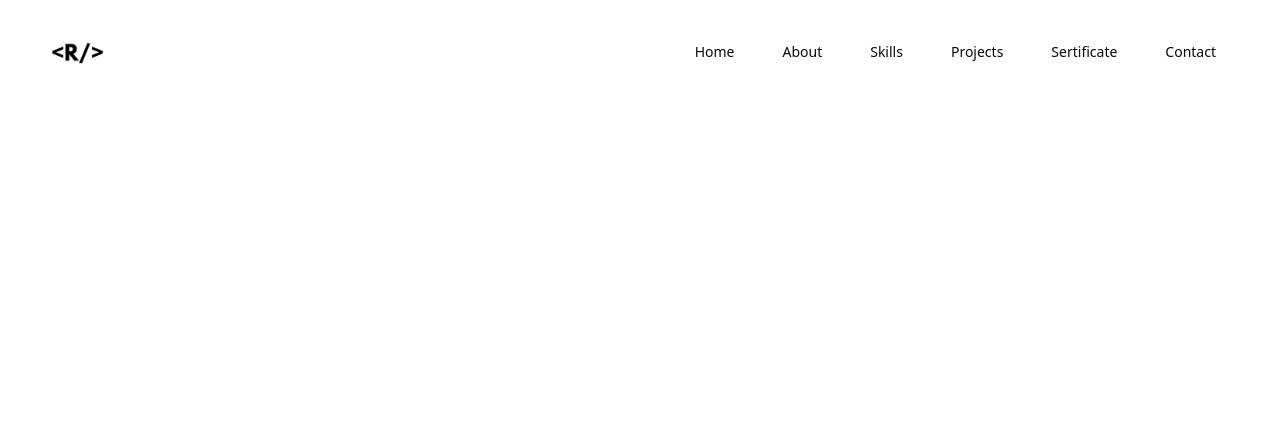
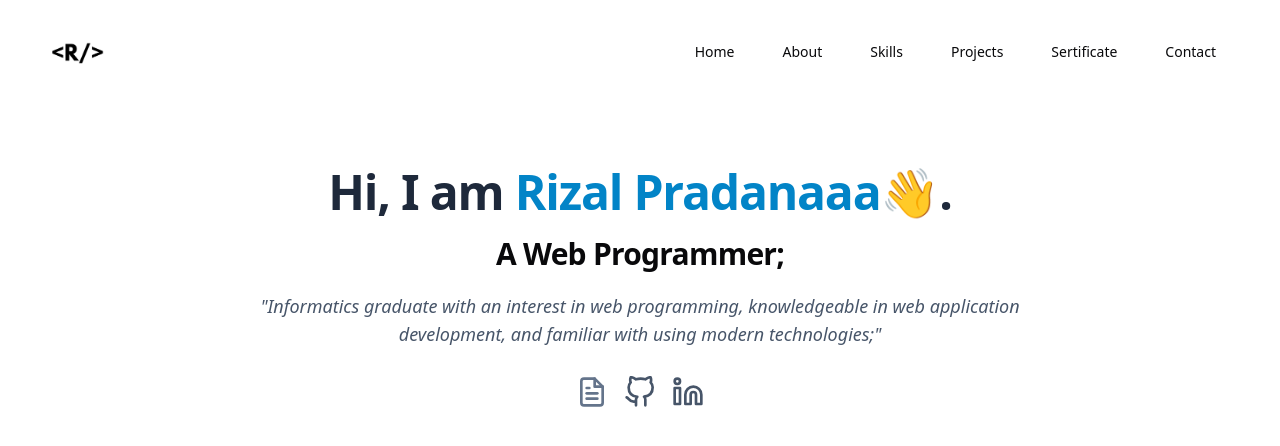
Before and after one commit to RizalPradanaaa/me, a React (Vite) app: page / in a window 1280 px wide. Shown: the top 446 px of the page. Built offline with nearby package versions, Linux system fonts and the light colour scheme.

Commit message:
About section

```diff
--- a/src/App.tsx
+++ b/src/App.tsx
@@ -1,10 +1,12 @@
 import './App.css'
+import About from './components/About'
 import Navbar from './components/Navbar'
 
 function App() {
   return (
     <>
     <Navbar/>
+    <About/>
     </>
   )
 }
--- /dev/null
+++ b/src/components/About.tsx
@@ -0,0 +1,21 @@
+export default function About() {
+    return (
+        <div className='mt-16 md:mt-24 font-poppins'>
+            <h1 className="scroll-m-20 text-4xl font-extrabold tracking-tight lg:text-5xl text-slate-800">
+            Hi, I am <span className='text-sky-600'>Rizal Pradanaaa</span>👋.
+            </h1>
+            <h2 className="scroll-m-20 mt-5 text-2xl md:text-3xl font-bold tracking-tight first:mt-0 underline-offset-4">
+            A Web Programmer;
+            </h2>
+            <blockquote className=" p-5 italic md:text-lg text-slate-600 lg:w-2/3 mx-auto">
+            "Informatics graduate with an interest in web programming, knowledgeable in web application development, and familiar with using modern technologies;"
+            </blockquote>
+
+            <div className="flex flex-inline gap-4 mx-auto items-center justify-center mt-2">
+                <svg className="h-8 w-8 text-slate-500 hover:text-sky-600"  viewBox="0 0 24 24"  fill="none"  stroke="currentColor"  stroke-width="2"  stroke-linecap="round"  stroke-linejoin="round">  <path d="M14 2H6a2 2 0 0 0-2 2v16a2 2 0 0 0 2 2h12a2 2 0 0 0 2-2V8z" />  <polyline points="14 2 14 8 20 8" />  <line x1="16" y1="13" x2="8" y2="13" />  <line x1="16" y1="17" x2="8" y2="17" />  <polyline points="10 9 9 9 8 9" /></svg>
+                <svg className="h-8 w-8 text-slate-600 hover:text-sky-600"  viewBox="0 0 24 24"  fill="none"  stroke="currentColor"  stroke-width="2"  stroke-linecap="round"  stroke-linejoin="round">  <path d="M9 19c-5 1.5-5-2.5-7-3m14 6v-3.87a3.37 3.37 0 0 0-.94-2.61c3.14-.35 6.44-1.54 6.44-7A5.44 5.44 0 0 0 20 4.77 5.07 5.07 0 0 0 19.91 1S18.73.65 16 2.48a13.38 13.38 0 0 0-7 0C6.27.65 5.09 1 5.09 1A5.07 5.07 0 0 0 5 4.77a5.44 5.44 0 0 0-1.5 3.78c0 5.42 3.3 6.61 6.44 7A3.37 3.37 0 0 0 9 18.13V22" /></svg>
+                <svg className="h-8 w-8 text-slate-600 hover:text-sky-600"  viewBox="0 0 24 24"  fill="none"  stroke="currentColor"  stroke-width="2"  stroke-linecap="round"  stroke-linejoin="round">  <path d="M16 8a6 6 0 0 1 6 6v7h-4v-7a2 2 0 0 0-2-2 2 2 0 0 0-2 2v7h-4v-7a6 6 0 0 1 6-6z" />  <rect x="2" y="9" width="4" height="12" />  <circle cx="4" cy="4" r="2" /></svg>
+            </div>
+        </div>
+      )
+}
--- a/src/components/Navbar.tsx
+++ b/src/components/Navbar.tsx
@@ -8,7 +8,7 @@ export default function Navbar() {
                 <img src="./public/logo.png" alt="Logo" width={60}/>
         </NavigationMenu>
         <NavigationMenu className='hidden md:flex'>
-            <div className="flex gap-4">
+            <div className="flex gap-4 hover:text-sky-600 font-bold">
                 <NavigationMenuLink className={navigationMenuTriggerStyle()}>
                     Home
                 </NavigationMenuLink>
@@ -34,7 +34,7 @@ export default function Navbar() {
         <Sheet>
             <SheetTrigger className='md:hidden'>☰</SheetTrigger>
                 <SheetContent>
-                    <SheetHeader className='mt-4'>
+                    <SheetHeader>
                     <SheetTitle>Home</SheetTitle>
                     <SheetTitle>About</SheetTitle>
                     <SheetTitle>Skilss</SheetTitle>
--- a/src/components/ui/sheet.tsx
+++ b/src/components/ui/sheet.tsx
@@ -106,7 +106,7 @@ const SheetTitle = React.forwardRef<
 >(({ className, ...props }, ref) => (
   <SheetPrimitive.Title
     ref={ref}
-    className={cn("text-lg font-semibold text-foreground hover:underline underline-offset-4", className)}
+    className={cn("text-lg font-semibold text-foreground hover:underline hover:text-sky-600 underline-offset-4", className)}
     {...props}
   />
 ))
```
